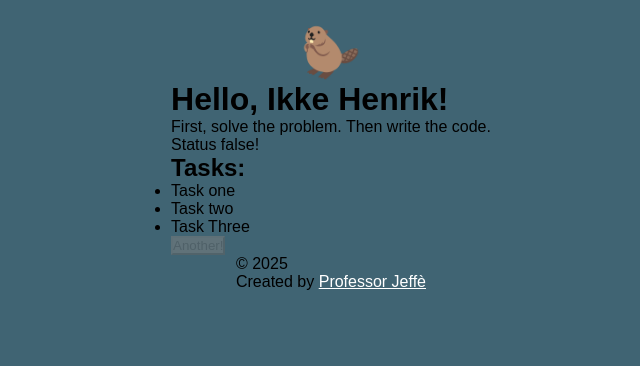
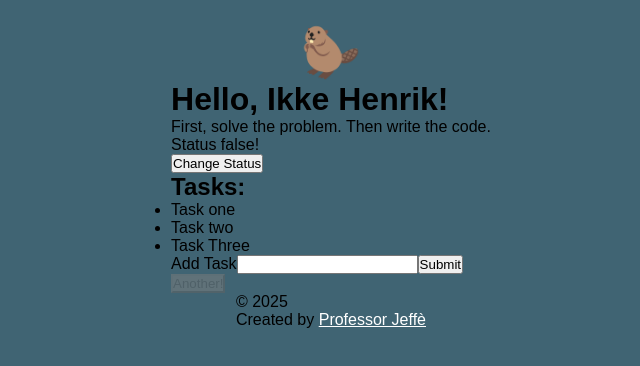
Before and after one commit to HenrikTS99/vue-test-app, a Vue app: page / in a window 1280 px wide. Shown: the top 366 px of the page, without its empty margins (309-949 px from the left). Built offline with nearby package versions, Linux system fonts and the light colour scheme.

Commit message:
forms, dynamically update list

```diff
--- a/src/components/Main.vue
+++ b/src/components/Main.vue
@@ -5,9 +5,21 @@ const name = ref('Henrik');
 const quote = ref("First, solve the problem. Then write the code.");
 const isBtnDisabled = ref(true)
 const status = ref(false)
-const tasks = ['Task one', 'Task two', 'Task Three']
+const tasks = ref(['Task one', 'Task two', 'Task Three']);
+const newTask = ref('')
 
 name.value = "Ikke Henrik";
+
+function toggleStatus() {
+    status.value = !status.value
+};
+
+const addTask = () => {
+    if (newTask.value.trim() !== '') {
+        tasks.value.push(newTask.value);
+        newTask.value = '';
+    }
+}
 </script>
 
 <template>
@@ -17,11 +29,19 @@ name.value = "Ikke Henrik";
 
         <p v-if="status">Status true!</p>
         <p v-else>Status false!</p>
+        <button @click="toggleStatus">Change Status</button>
 
         <h2>Tasks:</h2>
         <ul>
             <li v-for="task in tasks" :key="task">{{ task }}</li>
         </ul>
+
+        <form @submit.prevent="addTask">
+            <label for="newTask">Add Task</label>
+            <input type="text" id="newTask" name="newTask" v-model="newTask" />
+            <button type="submit">Submit</button>
+        </form>
+
         <section id="buttons">
             <!-- Shorthand v-bind:  :disabled-->
             <button v-bind:disabled="isBtnDisabled">Another!</button>
```
